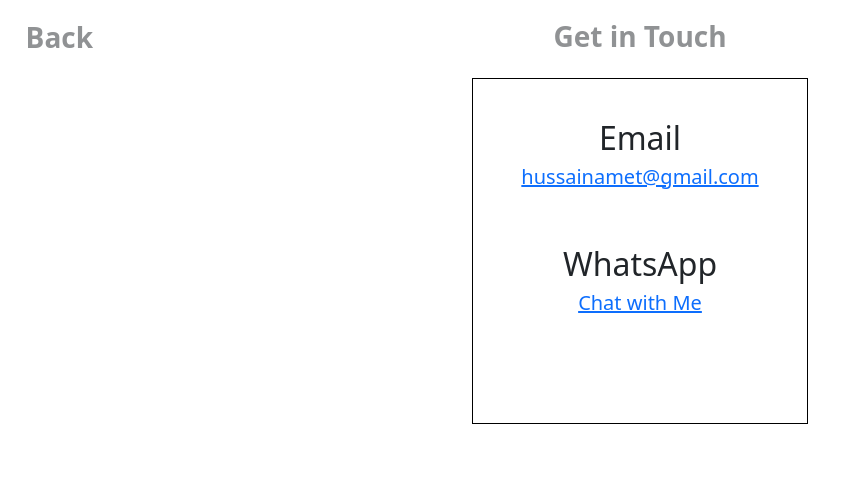
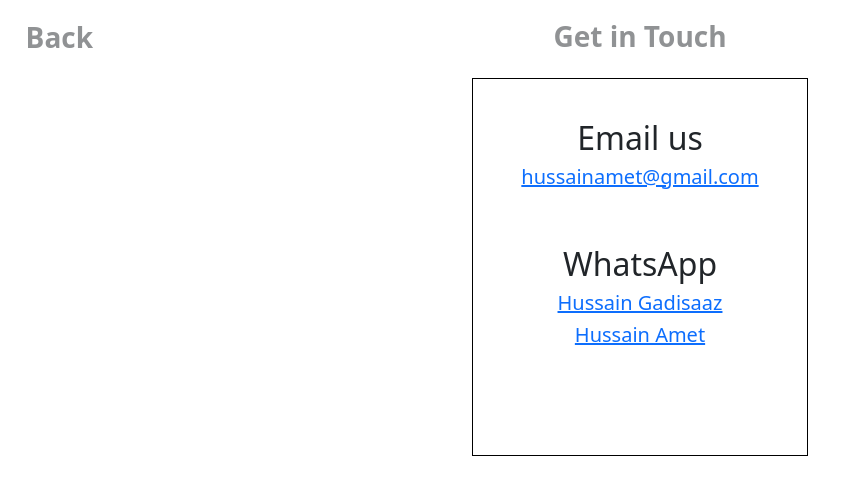
Before and after one commit to HussainAmet/Funds-App, a React (Vite) app in the folder client/: page /get-in-touch in a window 1280 px wide. Shown: the top 494 px of the page, without its empty margins (0-843 px from the left). Built offline with nearby package versions, Linux system fonts and the light colour scheme; no server answers.

Commit message:
whatsapp added in get in touch

```diff
--- a/client/src/components/about_us/GetInTouch.jsx
+++ b/client/src/components/about_us/GetInTouch.jsx
@@ -18,12 +18,13 @@
                 <div className="d-inline-flex flex-column gap-5 text-center justify-content-center px-5"
                     style={{paddingTop: "40px", paddingBottom: "100px", border: "solid 1px black"}}>
                     <div>
-                        <h2>Email</h2>
+                        <h2>Email us</h2>
                         <h5><a href="mailto:hussainamet@gmail.com">hussainamet@gmail.com</a></h5>
                     </div>
                     <div>
                         <h2>WhatsApp</h2>
-                        <h5><a href="https://wa.me/+918739975253" target="_blank">Chat with Me</a></h5>
+                        <h5><a href="https://wa.me/+919887179382" target="_blank">Hussain Gadisaaz</a></h5>
+                        <h5><a href="https://wa.me/+918739975253" target="_blank">Hussain Amet</a></h5>
                     </div>
                 </div>
             </div>
```
